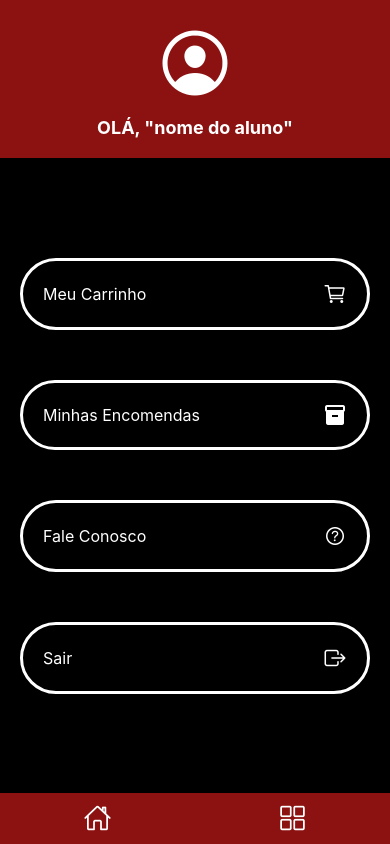
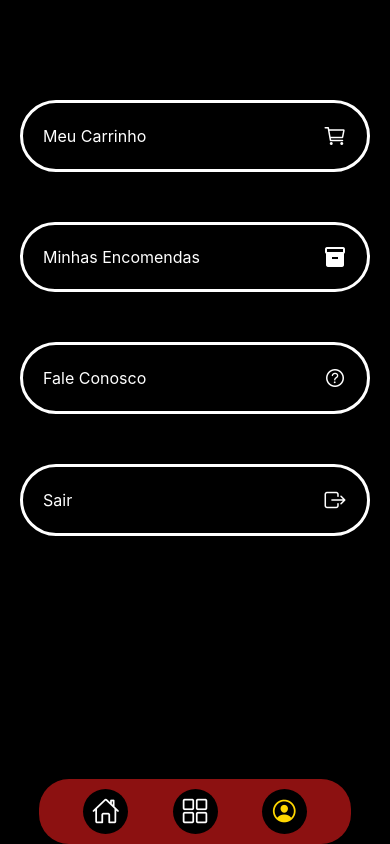
Before and after one commit to pedrobe30/Projeto-TCC, a React Native app: screen /Perfil in a window 390 px wide. Built offline with nearby package versions, Linux system fonts and the light colour scheme.

Commit message:
adição de footer na home e perfil

```diff
--- a/App.js
+++ b/App.js
@@ -2,19 +2,19 @@ import React from 'react';
 import { NavigationContainer } from '@react-navigation/native';
 import { createNativeStackNavigator } from '@react-navigation/native-stack';
 import Autenticacao from './app/src/pages/Autenticacao';
-import Login from './app/src/pages/Login';
-import Home from './app/src/pages/Home';
+import Login from './app/src/pages/Login/index';
+import Home from './app/src/pages/Home/index';
 import Perfil from './app/src/pages/Perfil/Index';
 import VerificationPage from './app/src/pages/Autenticacao/codeverify';
 import ProductListScreen from './app/src/pages/Produtos';
-import Categoria from './app/src/pages/Home/Categorias';
+import Categoria from './app/src/pages/Categorias';
 
 const Stack = createNativeStackNavigator();
 
 export default function App() {
   return (
     <NavigationContainer>
-      <Stack.Navigator initialRouteName="Categoria">
+      <Stack.Navigator initialRouteName="Home">
         <Stack.Screen name="Autenticacao" component={Autenticacao} options={{headerShow: false}}/>
         <Stack.Screen name='Login' component={Login} options={{headerShow: false}}/>
         <Stack.Screen name='Home' component={Home} options={{headerShow: false}}/>
--- a/app/src/pages/Home/index.tsx
+++ b/app/src/pages/Home/index.tsx
@@ -11,20 +11,18 @@ import {
   Image
 } from 'react-native';
 import { Ionicons } from '@expo/vector-icons';
-// import SimpleCarousel  from './SimpleCarousel'
-
-// const { width } = Dimensions.get('window')
+import { useNavigation, useRoute } from '@react-navigation/native';
 
 export default function Home() {
-  // Estados e funções para a pesquisa
   const [consulta, setConsulta] = useState('');
   const [isFoco, setIsFoco] = useState(false);
   const animacao = new Animated.Value(0);
 
-  // Placeholder para a função de pesquisa que você pode implementar conforme sua necessidade
+  const navigation = useNavigation();
+  const route = useRoute();
+
   const onPesquisa = (texto) => {
     console.log("Pesquisando por:", texto);
-    // Implemente a lógica de pesquisa aqui
   };
 
   const handleFoco = () => {
@@ -57,7 +55,6 @@ export default function Home() {
     onPesquisa('');
   };
 
-  // Interpolações de animação
   const borderColor = animacao.interpolate({
     inputRange: [0, 1],
     outputRange: ['#e0e0e0', '#3498db'],
@@ -68,21 +65,17 @@ export default function Home() {
     outputRange: [0.1, 0.3],
   });
 
-  // Renderização do componente
   return (
     <SafeAreaView style={styles.container}>
+      <View style={{ flex: 1, paddingBottom: 80 }}> {/* Adiciona espaço pro footer */}
         <ScrollView>
-        <View style={styles.container}>
-          <View style={styles.header}>
+          <View style={styles.header}></View>
 
-          </View>
           <Image
             style={styles.logo}
             source={require('../../assets/Vestetec-removebg-preview.png')}
           />
-        </View>
 
-        {/* Barra de pesquisa */}
           <Animated.View
             style={[
               styles.barra,
@@ -110,11 +103,7 @@ export default function Home() {
             />
             {consulta.length > 0 && (
               <TouchableOpacity onPress={clearSearch} style={styles.LimparBarra}>
-              <Ionicons
-                name="close-circle"
-                size={18}
-                color="#888"
-              />
+                <Ionicons name="close-circle" size={18} color="#888" />
               </TouchableOpacity>
             )}
             {isFoco && (
@@ -125,9 +114,44 @@ export default function Home() {
               </TouchableOpacity>
             )}
           </Animated.View>
+        </ScrollView>
+      </View>
 
+      {/* Footer fixo */}
+      <View style={styles.footer}>
+        <TouchableOpacity
+          style={styles.footerButton}
+          onPress={() => navigation.navigate('Home')}
+        >
+          <Ionicons
+            name="home-outline"
+            size={28}
+            color={route.name === 'Home' ? '#FFD700' : '#fff'}
+          />
+        </TouchableOpacity>
 
-      </ScrollView>
+        <TouchableOpacity
+          style={styles.footerButton}
+          onPress={() => navigation.navigate('Categoria')}
+        >
+          <Ionicons
+            name="grid-outline"
+            size={28}
+            color={route.name === 'Categoria' ? '#FFD700' : '#fff'}
+          />
+        </TouchableOpacity>
+
+        <TouchableOpacity
+          style={styles.footerButton}
+          onPress={() => navigation.navigate('Perfil')}
+        >
+          <Ionicons
+            name="person-circle-outline"
+            size={28}
+            color={route.name === 'Perfil' ? '#FFD700' : '#fff'}
+          />
+        </TouchableOpacity>
+      </View>
     </SafeAreaView>
   );
 }
@@ -185,4 +209,24 @@ const styles = StyleSheet.create({
     alignItems: 'center',
     justifyContent: 'center',
   },
+  footer: {
+    flexDirection: 'row',
+    justifyContent: 'space-evenly',
+    alignItems: 'center',
+    backgroundColor: '#808080',
+    paddingVertical: 10,
+    borderRadius: 30,
+    width: '80%',
+    alignSelf: 'center',
+    position: 'absolute',
+    bottom: 0,
+  },
+  footerButton: {
+    alignItems: 'center',
+    justifyContent: 'center',
+    backgroundColor: '#000',
+    borderRadius: 50,
+    width: 45,
+    height: 45,
+  },
 });
--- a/app/src/pages/Perfil/Index.tsx
+++ b/app/src/pages/Perfil/Index.tsx
@@ -1,22 +1,14 @@
 import React from 'react';
-import { useNavigation } from '@react-navigation/native';
+import { useNavigation, useRoute } from '@react-navigation/native';
 import { View, Text, StyleSheet, TouchableOpacity } from 'react-native';
 import { Ionicons, MaterialIcons } from '@expo/vector-icons';
 
-
 export default function Perfil() {
   const navigation = useNavigation();
+  const route = useRoute(); // pega a rota atual
 
   return (
     <View style={styles.container}>
-      {/* Header */}
-      <View style={styles.header}>
-        <View style={styles.profileIcon}>
-          <Ionicons name="person-circle-outline" size={80} color="#fff" />
-        </View>
-        <Text style={styles.greeting}>OLÁ, "nome do aluno"</Text>
-      </View>
-
       {/* Menu Options */}
       <View style={styles.menu}>
         <TouchableOpacity style={styles.menuItem}>
@@ -40,19 +32,39 @@ export default function Perfil() {
         </TouchableOpacity>
       </View>
 
-      {/* Footer Navigation */}
+      {/* Footer Navigation com Perfil incluído */}
       <View style={styles.footer}>
         <TouchableOpacity
           style={styles.footerButton}
-          //onPress={() => navigation.navigate('Home')} // Navega para a tela Home
+          onPress={() => navigation.navigate('Home')}
         >
-          <Ionicons name="home-outline" size={28} color="#fff" />
+          <Ionicons
+            name="home-outline"
+            size={28}
+            color={route.name === 'Home' ? '#FFD700' : '#fff'}
+          />
         </TouchableOpacity>
+
         <TouchableOpacity
           style={styles.footerButton}
-          //onPress={() => navigation.navigate('Categoria')} // Navega para a tela Categoria
+          onPress={() => navigation.navigate('Categoria')}
         >
-          <Ionicons name="grid-outline" size={28} color="#fff" />
+          <Ionicons
+            name="grid-outline"
+            size={28}
+            color={route.name === 'Categoria' ? '#FFD700' : '#fff'}
+          />
+        </TouchableOpacity>
+
+        <TouchableOpacity
+          style={styles.footerButton}
+          onPress={() => navigation.navigate('Perfil')}
+        >
+          <Ionicons
+            name="person-circle-outline"
+            size={28}
+            color={route.name === 'Perfil' ? '#FFD700' : '#fff'}
+          />
         </TouchableOpacity>
       </View>
     </View>
@@ -63,20 +75,6 @@ const styles = StyleSheet.create({
   container: {
     flex: 1,
     backgroundColor: '#000000',
-  },
-  header: {
-    alignItems: 'center',
-    paddingVertical: 20,
-    backgroundColor: '#8C1111',
-  },
-  profileIcon: {
-    marginBottom: 10,
-  },
-  greeting: {
-
-    fontSize: 18,
-    color: '#fff',
-    fontWeight: 'bold',
   },
   menu: {
     flex: 1,
@@ -92,7 +90,7 @@ const styles = StyleSheet.create({
     borderRadius: 40,
     marginBottom: 50,
     borderColor: '#fff',
-    borderWidth: 3
+    borderWidth: 3,
   },
   menuText: {
     fontSize: 16,
@@ -100,12 +98,22 @@ const styles = StyleSheet.create({
   },
   footer: {
     flexDirection: 'row',
-    justifyContent: 'space-around',
+    justifyContent: 'space-evenly',
     alignItems: 'center',
     backgroundColor: '#8C1111',
     paddingVertical: 10,
+    borderRadius: 30,
+    width: '80%',
+    alignSelf: 'center',
+    position: 'absolute',
+    bottom: 0,
   },
   footerButton: {
     alignItems: 'center',
+    justifyContent: 'center',
+    backgroundColor: '#000',
+    borderRadius: 50,
+    width: 45,
+    height: 45,
   },
 });
```
Also changed, not shown: app/src/pages/Categorias/index.tsx (renamed from app/src/pages/Home/Categorias/index.tsx, +1 -1 lines). Lines whose indentation alone changed are shown as unchanged.
